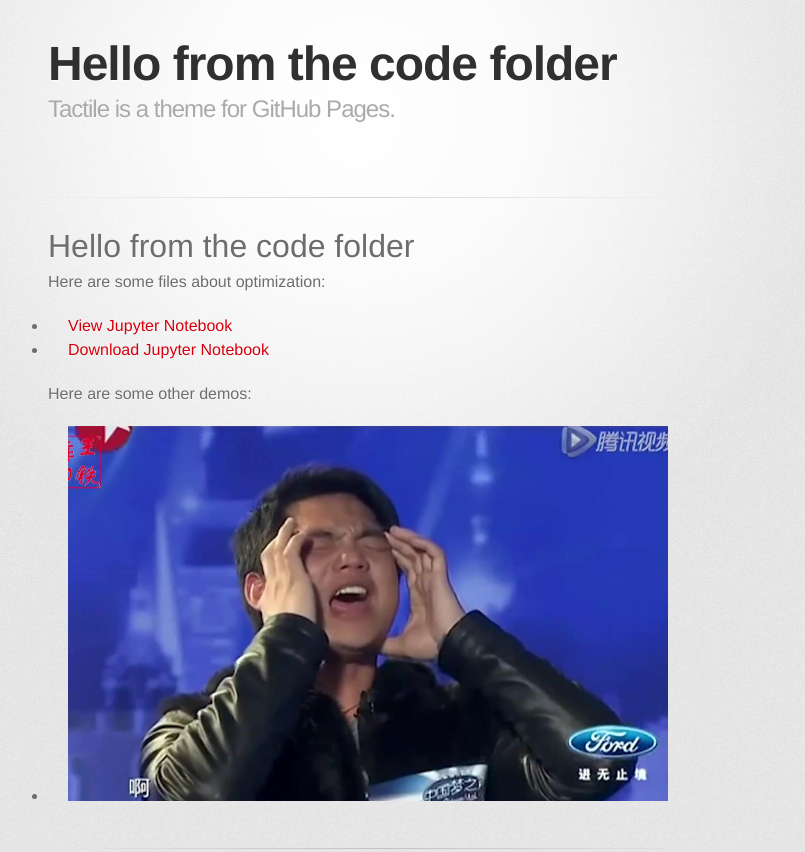
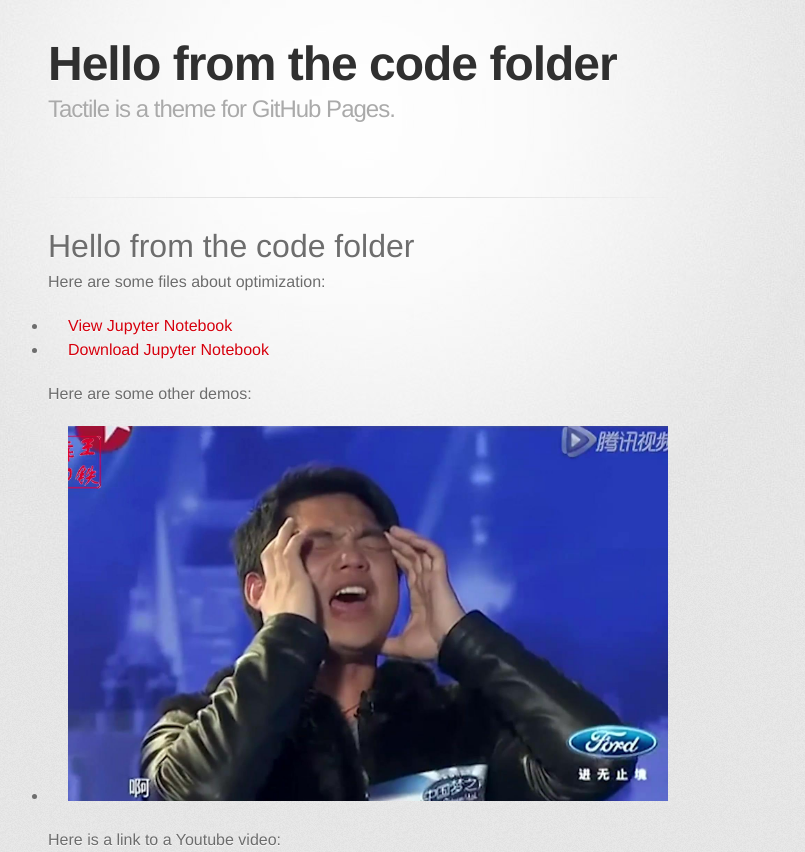
Before and after one commit to zhangluoben/zhangluoben.github.io, a Jekyll site: the page built from code/index.md, in a window 1280 px wide. Shown: the top 852 px of the page, without its empty margins (282-1087 px from the left). Built offline with Jekyll 4.4.1, drawn with Linux system fonts in a browser that asks for light colours; some web fonts are replaced; our own code applies the rules of GitHub Pages for plain Markdown files; grey boxes are pictures that could not be loaded.

Commit message:
Update index.md

```diff
--- a/code/index.md
+++ b/code/index.md
@@ -6,3 +6,6 @@
 
 Here are some other demos:
 - ![Here is a picture](867603ac5db2d24cf765dbb0f48474dca6de7ef4.jpg)
+
+Here is a link to a Youtube video:
+- [![My Video](https://img.youtube.com/vi/123/0.jpg)](http://www.youtube.com/watch?v=C3VJlPly_vs)
```
